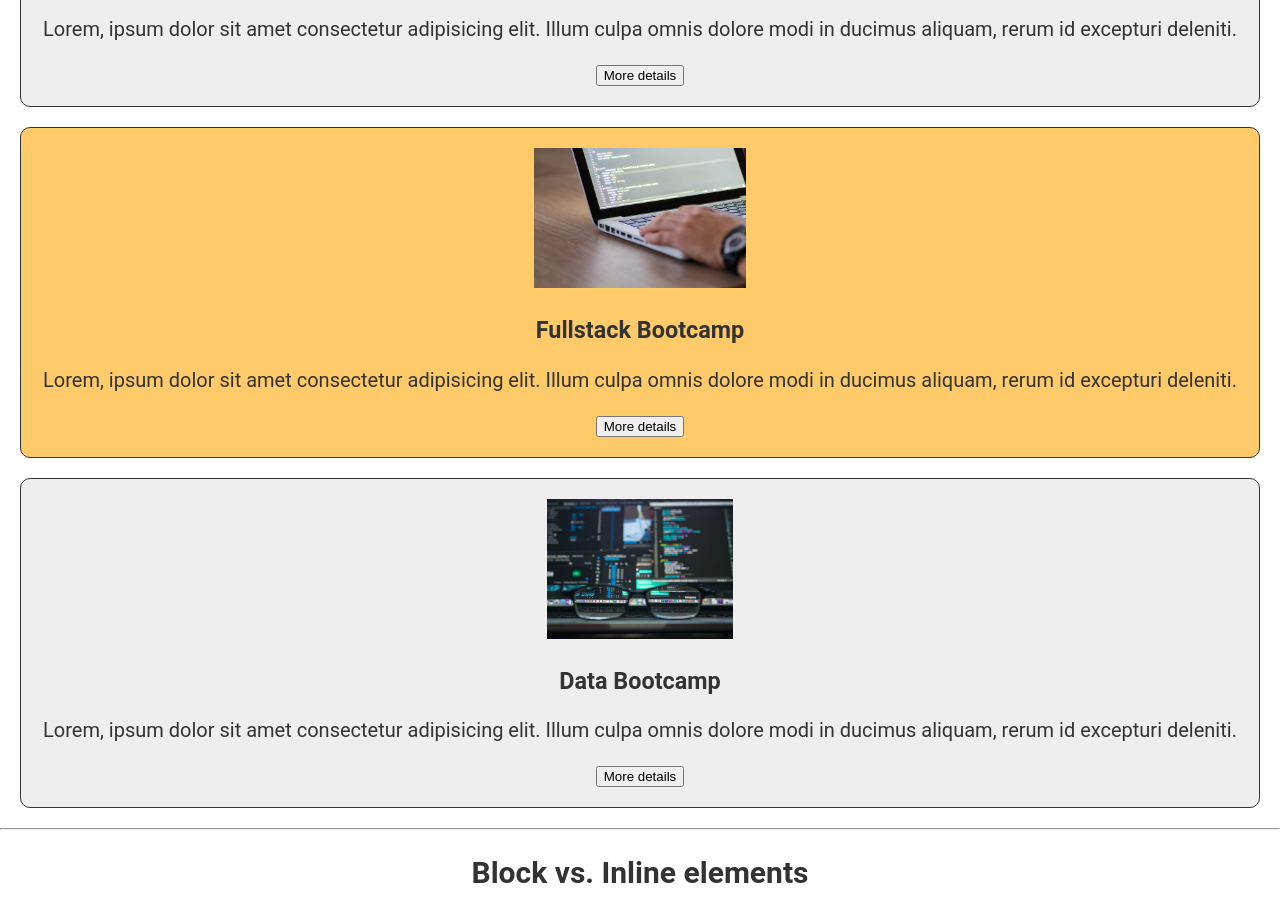
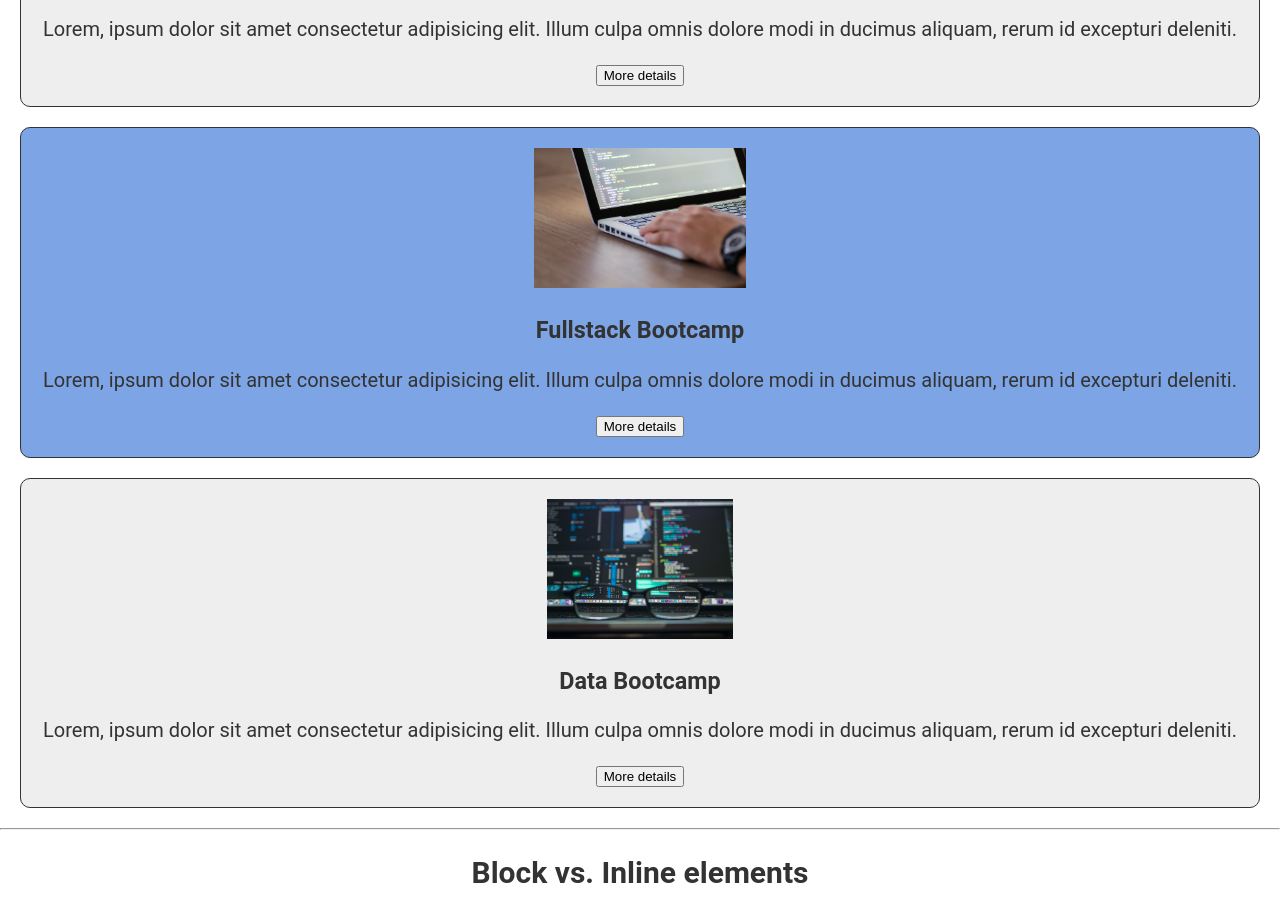
Before and after one commit to ironhack-apr2024-theScriptSociety/html-css-intro, a plain HTML site: page index.html in a window 1280 px wide. Shown: the part 860-1772 px from the top of the page. Drawn offline with Linux system fonts and the light colour scheme.

Commit message:
update featured bg color

```diff
--- a/css/main.css
+++ b/css/main.css
@@ -41,7 +41,7 @@ h1 {
 }
 
 .featured {
-    background-color: #ffca69;
+    background-color: #7da5e6;
 }
 
 
```
